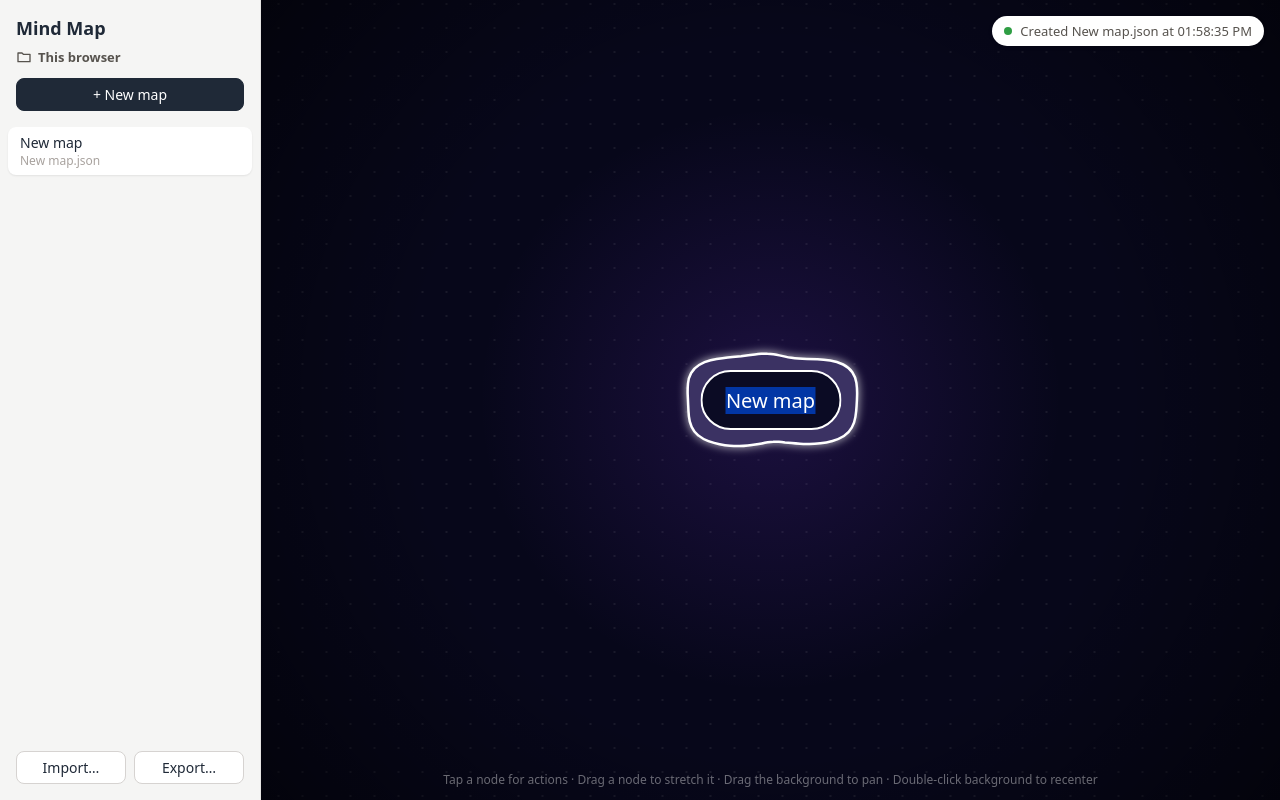
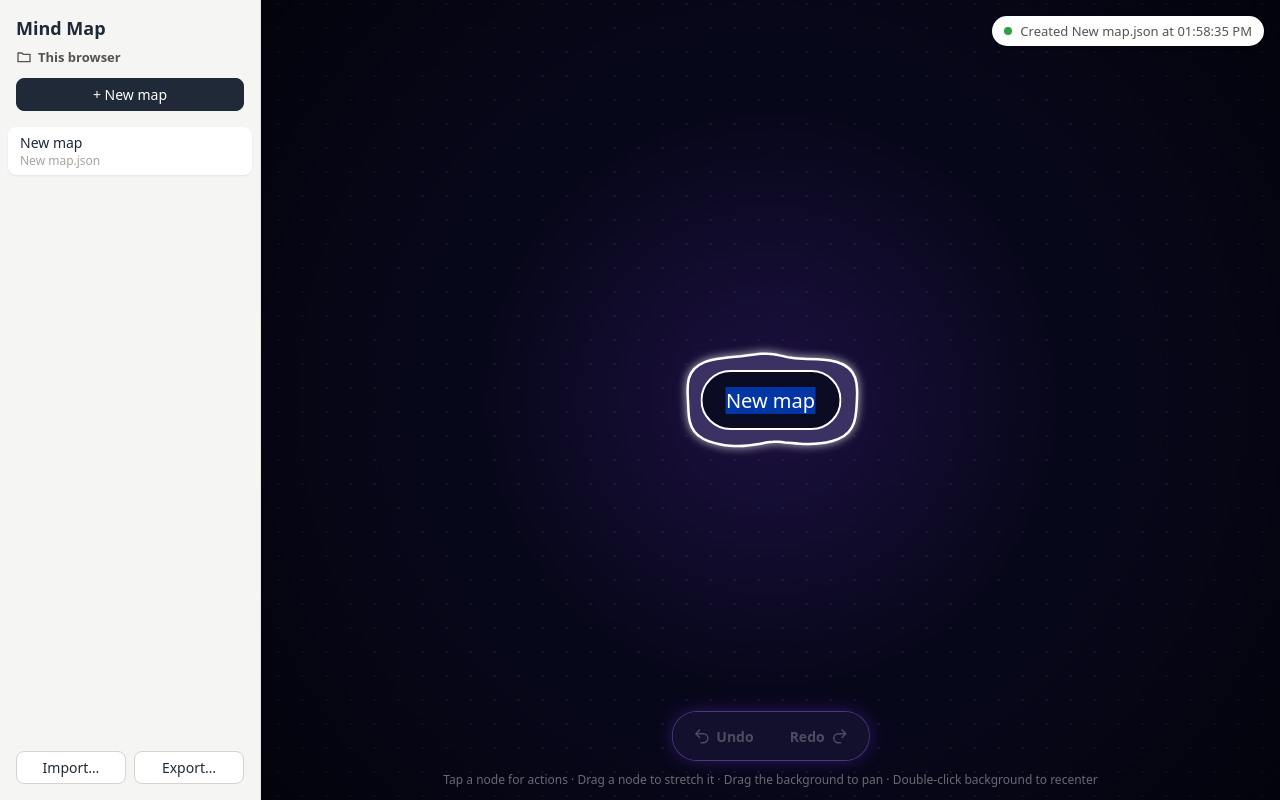
Before and after one commit to JoaoGeraldes/galaxy-mindmap, a Svelte app: page / in a window 1280 px wide. Both pictures are taken after a click on the button "+ New map". Built offline with nearby package versions, Linux system fonts and the light colour scheme.

Commit message:
improved undo/redo buttons

```diff
--- a/src/components/MindMap.svelte
+++ b/src/components/MindMap.svelte
@@ -1,8 +1,10 @@
 <script lang="ts">
   import { onMount } from 'svelte';
   import NodeMenu from './NodeMenu.svelte';
+  import UndoBar from './UndoBar.svelte';
   import { cloudPath } from '../lib/cloud';
-  import { BEAMS, CLOUD, DROP, GLOW, PHYSICS } from '../lib/config';
+  import { BEAMS, CLOUD, DROP, GLOW, HISTORY, PHYSICS } from '../lib/config';
+  import { emptyHistory, record, redo, undo } from '../lib/history';
   import { dropTarget } from '../lib/drop';
   import {
     layoutTree,
@@ -58,6 +60,8 @@
   let grab: { id: string; from: Point } | null = null;
   let seconds = $state(0);
   let settled = false;
+  // Each version is the whole map as JSON, so a version can never change.
+  let history = $state.raw(emptyHistory<string>());
 
   let originX = $derived(width / 2 + view.x);
   let originY = $derived(height / 2 + view.y);
@@ -145,27 +149,42 @@
     editingId = id;
   }
 
+  /** Applies an edit, remembering the map before it so it can be undone. */
+  function change(edit: () => void) {
+    const before = JSON.stringify(root);
+    edit();
+    if (JSON.stringify(root) === before) return;
+    history = record(history, before, HISTORY.limit);
+    onchange();
+  }
+
+  function travel(step: typeof undo) {
+    const result = step(history, JSON.stringify(root));
+    if (!result) return;
+    history = result.history;
+    editingId = null;
+    root = JSON.parse(result.state);
+    onchange();
+  }
+
   function finishEditing(text: string) {
     const node = editingId ? findNode(root, editingId) : undefined;
     const newText = text.trim();
     editingId = null;
-    if (!node || !newText || newText === node.text) return;
-    node.text = newText;
-    onchange();
+    if (!node || !newText) return;
+    change(() => (node.text = newText));
   }
 
   function addNode(id: string) {
-    const node = addChild(root, id);
-    if (!node) return;
-    onchange();
-    startEditing(node.id);
+    let node: MindNode | undefined;
+    change(() => (node = addChild(root, id)));
+    if (node) startEditing(node.id);
   }
 
   function remove(id: string) {
     const parent = findParent(root, id);
-    if (!removeNode(root, id)) return;
-    selectedId = parent?.id ?? null;
-    onchange();
+    change(() => removeNode(root, id));
+    if (parent) selectedId = parent.id;
   }
 
   function press(id: string, event: PointerEvent) {
@@ -191,10 +210,13 @@
   }
 
   function drop() {
-    const moved = held && target && moveNode(root, held.id, target.node.id);
-    if (moved) selectedId = held!.id;
+    if (held && target) {
+      const { id } = held;
+      const newParentId = target.node.id;
+      change(() => moveNode(root, id, newParentId));
+      selectedId = id;
+    }
     release();
-    if (moved) onchange();
   }
 
   function hover(id: string, event: PointerEvent) {
@@ -221,6 +243,13 @@
   function handleKey(event: KeyboardEvent) {
     // Keys typed into inputs or on buttons belong to them, not the map.
     if ((event.target as Element).closest('input, button')) return;
+    const shortcut = event.ctrlKey || event.metaKey;
+    const key = event.key.toLowerCase();
+    if (shortcut && (key === 'z' || key === 'y')) {
+      event.preventDefault();
+      travel(key === 'y' || event.shiftKey ? redo : undo);
+      return;
+    }
     if (!selectedId || editingId) return;
     const id = selectedId;
     const actions: Record<string, () => void> = {
@@ -440,9 +469,17 @@
     />
   {/if}
 
+  <UndoBar
+    canUndo={history.past.length > 0}
+    canRedo={history.future.length > 0}
+    onundo={() => travel(undo)}
+    onredo={() => travel(redo)}
+  />
+
   <p class="hint">
     <span class="mouse-hint">
-      Hover a node for actions · Tab child · Del remove · Scroll to zoom
+      Hover a node for actions · Tab child · Del remove · Ctrl+Z undo · Scroll
+      to zoom
     </span>
     <span class="touch-hint">Tap a node for actions</span>
     · Drag a node to stretch it · Drag the background to pan · Double-click background
--- /dev/null
+++ b/src/components/UndoBar.svelte
@@ -0,0 +1,98 @@
+<script lang="ts">
+  interface Props {
+    canUndo: boolean;
+    canRedo: boolean;
+    onundo: () => void;
+    onredo: () => void;
+  }
+
+  let { canUndo, canRedo, onundo, onredo }: Props = $props();
+</script>
+
+<div class="undo-bar" role="toolbar" aria-label="Undo and redo">
+  <button
+    onclick={onundo}
+    disabled={!canUndo}
+    title="Undo (Ctrl+Z)"
+    aria-label="Undo"
+  >
+    <svg viewBox="0 0 24 24"
+      ><path d="M9 14 4 9l5-5M4 9h10a6 6 0 0 1 0 12h-3" /></svg
+    >
+    <span>Undo</span>
+  </button>
+  <button
+    onclick={onredo}
+    disabled={!canRedo}
+    title="Redo (Ctrl+Shift+Z)"
+    aria-label="Redo"
+  >
+    <span>Redo</span>
+    <svg viewBox="0 0 24 24"
+      ><path d="m15 14 5-5-5-5M20 9H10a6 6 0 0 0 0 12h3" /></svg
+    >
+  </button>
+</div>
+
+<style>
+  .undo-bar {
+    position: absolute;
+    bottom: 40px;
+    left: 50%;
+    transform: translateX(-50%);
+    display: flex;
+    gap: 4px;
+    padding: 4px;
+    border-radius: 999px;
+    background: rgb(20 18 48 / 0.85);
+    box-shadow:
+      0 0 0 1px rgb(167 139 250 / 0.35),
+      0 0 18px rgb(124 58 237 / 0.35);
+  }
+
+  button {
+    display: flex;
+    align-items: center;
+    gap: 6px;
+    min-height: 40px;
+    padding: 0 16px;
+    border: none;
+    border-radius: 999px;
+    background: none;
+    color: #f8fafc;
+    font-weight: 600;
+  }
+
+  button:hover:not(:disabled) {
+    background: rgb(167 139 250 / 0.2);
+  }
+
+  /* Overrides the app-wide light hover, which flashed on the dark bar. */
+  button:disabled {
+    opacity: 0.25;
+    background: none;
+    cursor: default;
+  }
+
+  svg {
+    width: 18px;
+    height: 18px;
+    fill: none;
+    stroke: currentColor;
+    stroke-width: 2;
+    stroke-linecap: round;
+    stroke-linejoin: round;
+  }
+
+  /* Bigger targets for fingers, kept clear of the phone's bottom edge. */
+  @media (pointer: coarse) {
+    .undo-bar {
+      bottom: calc(36px + env(safe-area-inset-bottom));
+    }
+
+    button {
+      min-height: 48px;
+      padding: 0 20px;
+    }
+  }
+</style>
--- a/src/lib/config.ts
+++ b/src/lib/config.ts
@@ -29,6 +29,11 @@ export const BEAMS = {
 export const GLOW = {
   /** Blur radius of the glow; 0 turns it off. */
   blur: 4,
+};
+
+/** How many changes to a map can be undone. */
+export const HISTORY = {
+  limit: 100,
 };
 
 /** Dropping a dragged node onto another to connect it there. */
--- /dev/null
+++ b/src/lib/history.ts
@@ -0,0 +1,48 @@
+/** Earlier and later versions of something, for undo and redo. */
+export interface History<T> {
+  past: T[];
+  future: T[];
+}
+
+export function emptyHistory<T>(): History<T> {
+  return { past: [], future: [] };
+}
+
+/** Where an undo or redo lands: the new history and the version to show. */
+export interface Step<T> {
+  history: History<T>;
+  state: T;
+}
+
+/** Remembers the version before a change. A new change clears redo. */
+export function record<T>(
+  history: History<T>,
+  before: T,
+  limit: number,
+): History<T> {
+  return { past: [...history.past, before].slice(-limit), future: [] };
+}
+
+/** Steps back one version, keeping `current` so it can be redone. */
+export function undo<T>(history: History<T>, current: T): Step<T> | undefined {
+  if (!history.past.length) return;
+  return {
+    history: {
+      past: history.past.slice(0, -1),
+      future: [current, ...history.future],
+    },
+    state: history.past[history.past.length - 1],
+  };
+}
+
+/** Steps forward again after an undo. */
+export function redo<T>(history: History<T>, current: T): Step<T> | undefined {
+  if (!history.future.length) return;
+  return {
+    history: {
+      past: [...history.past, current],
+      future: history.future.slice(1),
+    },
+    state: history.future[0],
+  };
+}
```
Also changed, not shown: 1 other file (tests, documents, lock files or other folders).
